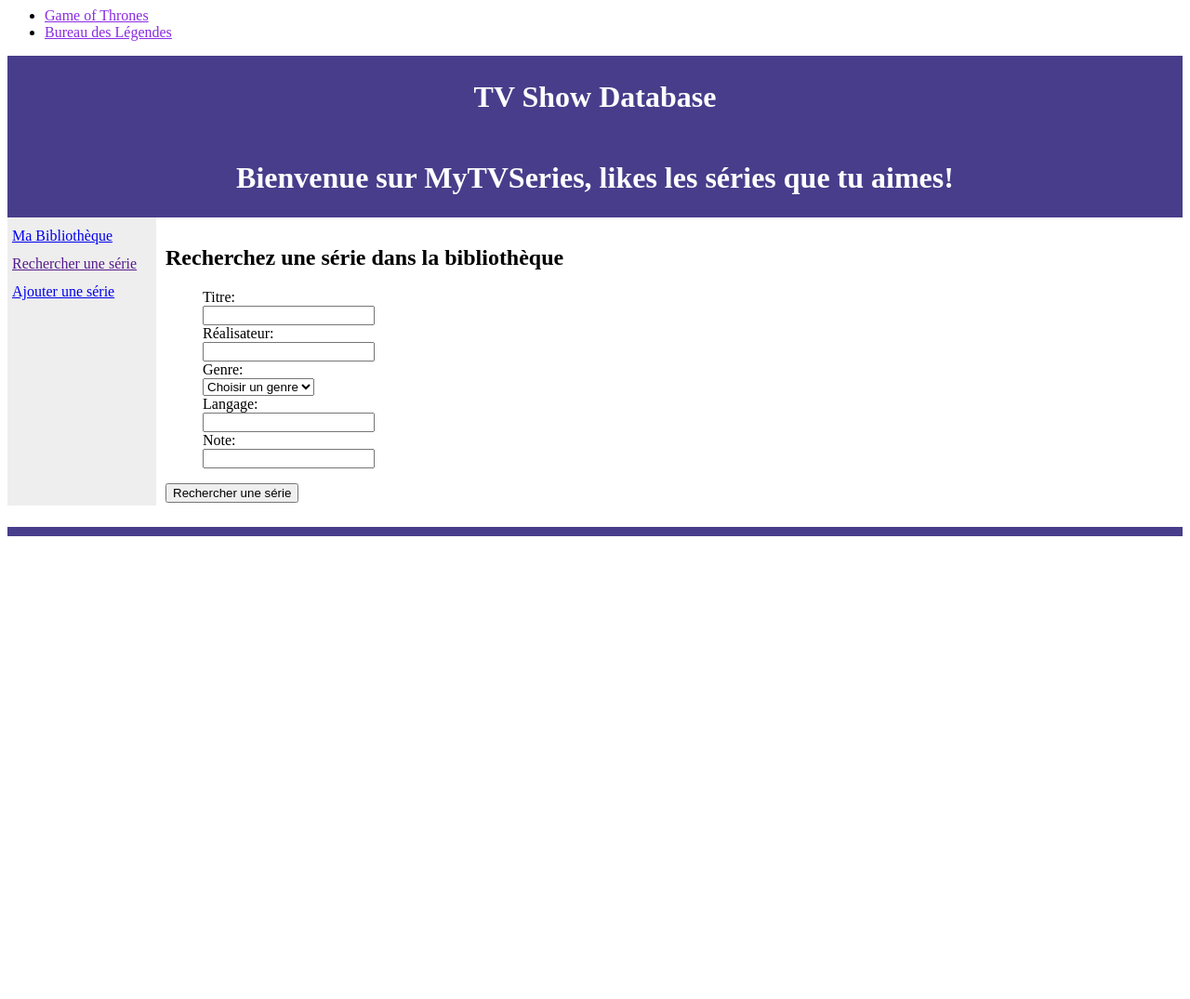
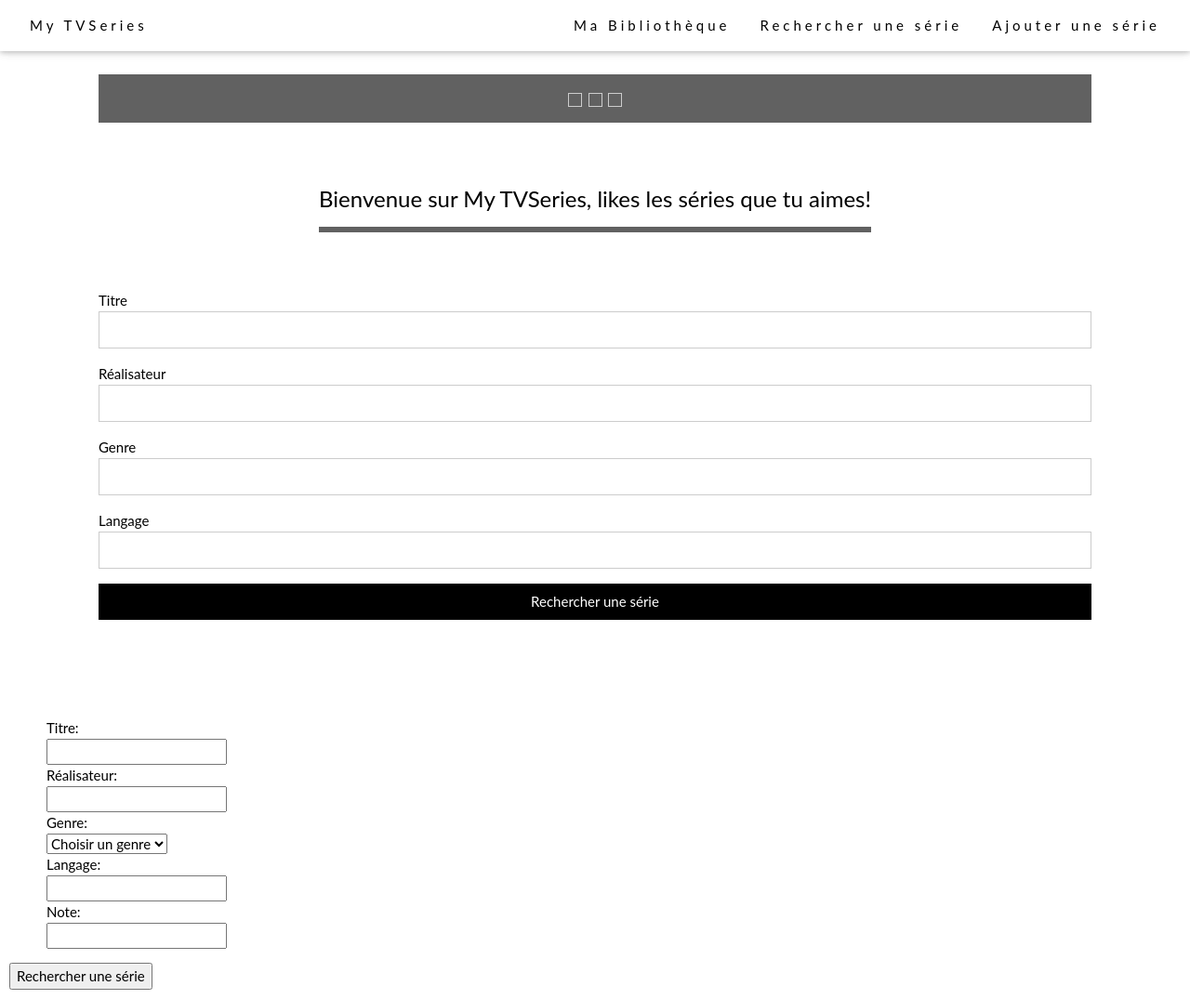
Before and after one commit to AlpheFournier/TV-Series, a Django app: page /LikeSeries/ in a window 1280 px wide. Shown: the whole page at 93% size. Before the commit the page ends 577 px from the top, so only its background shows below. Run offline with Django 3.2, Linux system fonts and the light colour scheme; data comes from the database, SQL or seed files in the repository.

Commit message:
Add files via upload

```diff
--- a/myTVSeries/LikeSeries/forms.py
+++ b/myTVSeries/LikeSeries/forms.py
@@ -1,3 +1,5 @@
+# coding=utf-8
+
 from django import forms
 from .models import TVShow
 
--- a/myTVSeries/LikeSeries/models.py
+++ b/myTVSeries/LikeSeries/models.py
@@ -2,15 +2,6 @@ from django.db import models
 from django.contrib import admin
 
 # Create your models here.
-
-class Question(models.Model):
-    question_text = models.CharField(max_length=200)
-    pub_date = models.DateTimeField('date published')
-
-class Choice(models.Model):
-    question = models.ForeignKey(Question, on_delete=models.CASCADE)
-    choice_text = models.CharField(max_length=200)
-    votes = models.IntegerField(default=0)
 
 class TVShow(models.Model):
 
--- a/myTVSeries/LikeSeries/templates/LikeSeries/index.html
+++ b/myTVSeries/LikeSeries/templates/LikeSeries/index.html
@@ -1,77 +1,156 @@
-
-{% if latest_question_list %}
-    <ul>
-    {% for question in latest_question_list %}
-        <li><a href="{% url 'LikeSeries:detail' question.id %}">{{ question.question_text }}</a></li>
-    {% endfor %}
-    </ul>
-{% else %}
-    <p>No TV Series are available.</p>
-{% endif %}
-
-{% load static %}
-
-<link rel="stylesheet" type="text/css" href="{% static 'LikeSeries/style.css' %}" />
-
 <!DOCTYPE html>
 <html>
+<title>W3.CSS Template</title>
+<meta charset="UTF-8">
+<meta name="viewport" content="width=device-width, initial-scale=1">
+<link rel="stylesheet" href="https://www.w3schools.com/w3css/4/w3.css">
+<style>
+body {font-family: "Lato", sans-serif}
+h1,h2,h3,h4,h5,h6 {
+    font-family: "Lato";
+    letter-spacing: 5px;
+}
+.mySlides{
+display: none;
+}
+.w3-left, .w3-right, .w3-badge
+{
+cursor: pointer;
+}
+.w3-badge
+{
+height: 13px;
+width: 13px;
+padding: 0;
+background-color: transparent;
+}
+.w3-tag, .fa {cursor:pointer}
+.w3-tag {height:15px;width:15px;padding:0;margin-top:6px}
+</style>
+
+<script>
+var slideIndex = 1;
+showDivs(slideIndex);
+
+function plusDivs(n) {
+   showDivs(slideIndex += n);
+}
+
+function currentDiv(n) {
+   showDivs(slideIndex = n);
+}
+
+function showDivs(n) {
+  var i;
+  var x = document.getElementsByClassName("mySlides");
+  var dots = document.getElementsByClassName("demo");
+  if (n > x.length) {slideIndex = 1}
+  if (n < 1) {slideIndex = x.length} ;
+  for (i = 0; i < x.length; i++) {
+     x[i].style.display = "none";
+  }
+  for (i = 0; i < dots.length; i++) {
+     dots[i].classList.remove("w3-white");
+  }
+  x[slideIndex-1].style.display = "block";
+  dots[slideIndex-1].classList.add("w3-white");
+}
+</script>
+<body>
+
+<!-- Navbar (sit on top) -->
+<div class="w3-top">
+  <div class="w3-bar w3-white w3-padding w3-card" style="letter-spacing:4px;">
+      <a href="#home" class="w3-bar-item w3-button">My TVSeries</a>
+    <!-- Right-sided navbar links. Hide them on small screens -->
+    <div class="w3-right w3-hide-small">
+      <a href="#Ma_bibliothèque" class="w3-bar-item w3-button">Ma Bibliothèque</a>
+      <a href="#Rechercher_une_série" class="w3-bar-item w3-button">Rechercher une série</a>
+      <a href="#Ajouter_une_série" class="w3-bar-item w3-button">Ajouter une série</a>
+    </div>
+  </div>
+</div>
+
+<!-- Content -->
+<div class="w3-content" style="max-width:1100px;margin-top:80px;margin-bottom:80px">
+
+  <!-- Slideshow -->
+
+  <div class="w3-container">
+    <div class="w3-display-container mySlides">
+      <img src="http://logo-load.com/uploads/posts/2016-02/1456677172_mad-men-logo.jpg" style="width:100%">
+      <div class="w3-display-topleft w3-container w3-padding-32">
+      </div>
+    </div>
+    <div class="w3-display-container mySlides">
+      <img src="http://www.shmee.me/wp-content/uploads/2016/06/Game-of-Thrones-Season-6-HEADER.jpg" style="width:100%">
+      <div class="w3-display-middle w3-container w3-padding-32">
+      </div>
+    </div>
+    <div class="w3-display-container mySlides">
+      <img src="http://fr.web.img5.acsta.net/newsv7/15/04/23/12/21/381535.jpg" style="width:100%">
+      <div class="w3-display-topright w3-container w3-padding-32">
+      </div>
+    </div>
+
+    <!-- Slideshow next/previous buttons -->
+    <div class="w3-container w3-dark-grey w3-padding w3-xlarge">
+      <div class="w3-left" onclick="plusDivs(-1)"><i class="fa fa-arrow-circle-left w3-hover-text-teal"></i></div>
+      <div class="w3-right" onclick="plusDivs(1)"><i class="fa fa-arrow-circle-right w3-hover-text-teal"></i></div>
+
+      <div class="w3-center">
+        <span class="w3-tag demodots w3-border w3-transparent w3-hover-white" onclick="currentDiv(1)"></span>
+        <span class="w3-tag demodots w3-border w3-transparent w3-hover-white" onclick="currentDiv(2)"></span>
+        <span class="w3-tag demodots w3-border w3-transparent w3-hover-white" onclick="currentDiv(3)"></span>
+      </div>
+    </div>
+  </div>
+
+  <!-- Contact -->
+  <div class="w3-center w3-padding-64" id="contact">
+    <span class="w3-xlarge w3-bottombar w3-border-dark-grey w3-padding-16">Bienvenue sur My TVSeries, likes les séries que tu aimes!</span>
+  </div>
+
+  <form class="w3-container" action="/action_page.php" target="_blank">
+    <div class="w3-section">
+      <label>Titre</label>
+      <input class="w3-input w3-border w3-hover-border-black" style="width:100%;" type="text" name="Titre" required>
+    </div>
+    <div class="w3-section">
+      <label>Réalisateur</label>
+      <input class="w3-input w3-border w3-hover-border-black" style="width:100%;" type="text" name="Réalisateur" required>
+    </div>
+    <div class="w3-section">
+      <label>Genre</label>
+      <input class="w3-input w3-border w3-hover-border-black" style="width:100%;" type="text" name="Genre" required>
+    </div>
+    <div class="w3-section">
+      <label>Langage</label>
+      <input class="w3-input w3-border w3-hover-border-black" style="width:100%;" type="text" name="Langage" required>
+    </div>
+    <button type="submit" class="w3-button w3-block w3-black">Rechercher une série </button>
+  </form>
+
+</div>
+
+
 <head>
 <style>
-#header {
-    background-color:darkslateblue;
-    color:white;
-    text-align:center;
-    padding:5px;
-}
 
-#intermediate{
-    background-color:darkslateblue;
-    color:white;
-    text-align:center;
-    padding:2px;
-}
-
-#nav {
-    line-height:30px;
-    background-color:#eeeeee;
-    height:300px;
-    width:150px;
-    float:left;
-    padding:5px;
-}
 #section {
-    width:550px;
+    width:650px;
     float:left;
     padding:10px;
 }
-#footer {
-    background-color:darkslateblue;
-    color:white;
-    clear:both;
-    text-align:center;
-   padding:5px;
-}
+
 </style>
 </head>
 <body>
 
-<div id="header">
-<h1>TV Show Database</h1>
-</div>
 
-<div id="intermediate">
-<h1>Bienvenue sur MyTVSeries, likes les séries que tu aimes!</h1>
-</div>
-
-<div id="nav">
-    <a href="../listTVShow/">Ma Bibliothèque </a><br>
-    <a href="">Rechercher une série</a><br>
-    <a href="../add_TVShow_form/">Ajouter une série </a><br>
-<br>
-</div>
 
 <div id="section">
-    <h2>Recherchez une série dans la bibliothèque</h2>
+    <h2></h2>
 <form method="get">
     <ul>
        <dt>Titre: {{ form.title}}<br></dt>
@@ -96,9 +175,3 @@
     <input type="submit" name="submit" value="Rechercher une série">
 </form>
 </div>
-
-<div id="footer">
-
-</div>
-
-</body>
--- a/myTVSeries/LikeSeries/urls.py
+++ b/myTVSeries/LikeSeries/urls.py
@@ -4,12 +4,6 @@ from . import views
 app_name = 'LikeSeries'
 urlpatterns = [
     # ex: /LikeSeries/
-    url(r'^$', views.IndexView.as_view(), name='index'),
-    # ex: /LikeSeries/5/
-    url(r'^(?P<pk>[0-9]+)/$', views.DetailView.as_view(), name='detail'),
-    # ex: /LikeSeries/5/results/
-    url(r'^(?P<pk>[0-9]+)/results/$', views.ResultsView.as_view(), name='results'),
+    url(r'^$', views.IndexView, name='index'),
     url(r'^add_TVShow_form/$', views.add_TVShow_form, name="add_TVShow_form"),
-    # ex: /LikeSeries/5/like/
-    url(r'^(?P<question_id>[0-9]+)/like/$', views.like, name='like'),
 ]
--- a/myTVSeries/LikeSeries/views.py
+++ b/myTVSeries/LikeSeries/views.py
@@ -1,44 +1,18 @@
-from django.shortcuts import get_object_or_404, render, render_to_response
-from django.http import HttpResponseRedirect, HttpResponse
-from .models import Choice, Question, TVShow
-from django.urls import reverse
-from django.views import generic
+# coding=utf-8
+
+from django.shortcuts import render, render_to_response
+from django.http import HttpResponse
+from .models import TVShow
 from .forms import TVShowForm
+from django.template import loader
 
 def home(request):
     return HttpResponse("Bienvenue sur MyTVSeries. Likes les séries que tu aimes!")
 
-def like(request,question_id):
-    question = get_object_or_404(Question, pk=question_id)
-    try:
-        selected_choice = question.choice_set.get(pk=request.POST['choice'])
-    except (KeyError, Choice.DoesNotExist):
-        return render(request, 'LikeSeries/detail.html', {
-            'question': question,
-        })
-    else:
-        selected_choice.likes += 1
-        selected_choice.save()
-        return HttpResponseRedirect(reverse('LikeSeries:results', args=(question.id,)))
 
-
-class IndexView(generic.ListView):
-    template_name = 'LikeSeries/index.html'
-    context_object_name = 'latest_question_list'
-
-    def get_queryset(self):
-        """Return the last five published questions."""
-        return Question.objects.order_by('-pub_date')[:5]
-
-
-class DetailView(generic.DetailView):
-    model = Question
-    template_name = 'LikeSeries/detail.html'
-
-
-class ResultsView(generic.DetailView):
-    model = Question
-    template_name = 'LikeSeries/results.html'
+def IndexView(request):
+    template = loader.get_template('LikeSeries/index.html')
+    return HttpResponse(template.render(request=request))
 
 def add_TVShow_form(request):
     if request.POST:
@@ -47,7 +21,6 @@ def add_TVShow_form(request):
             # On vérifie que la série existe déjà dans la base de données
             check_db = TVShow.objects.filter(title=request.POST['title'])
             if len(check_db) > 0:
-                # If a movie with same name exists the do not enter to DB
                 return render(request, 'TVShow_exists.html',
                               {'TVShow_title': request.POST['title']})
             else:
```
Also changed, not shown: 15 other files.
